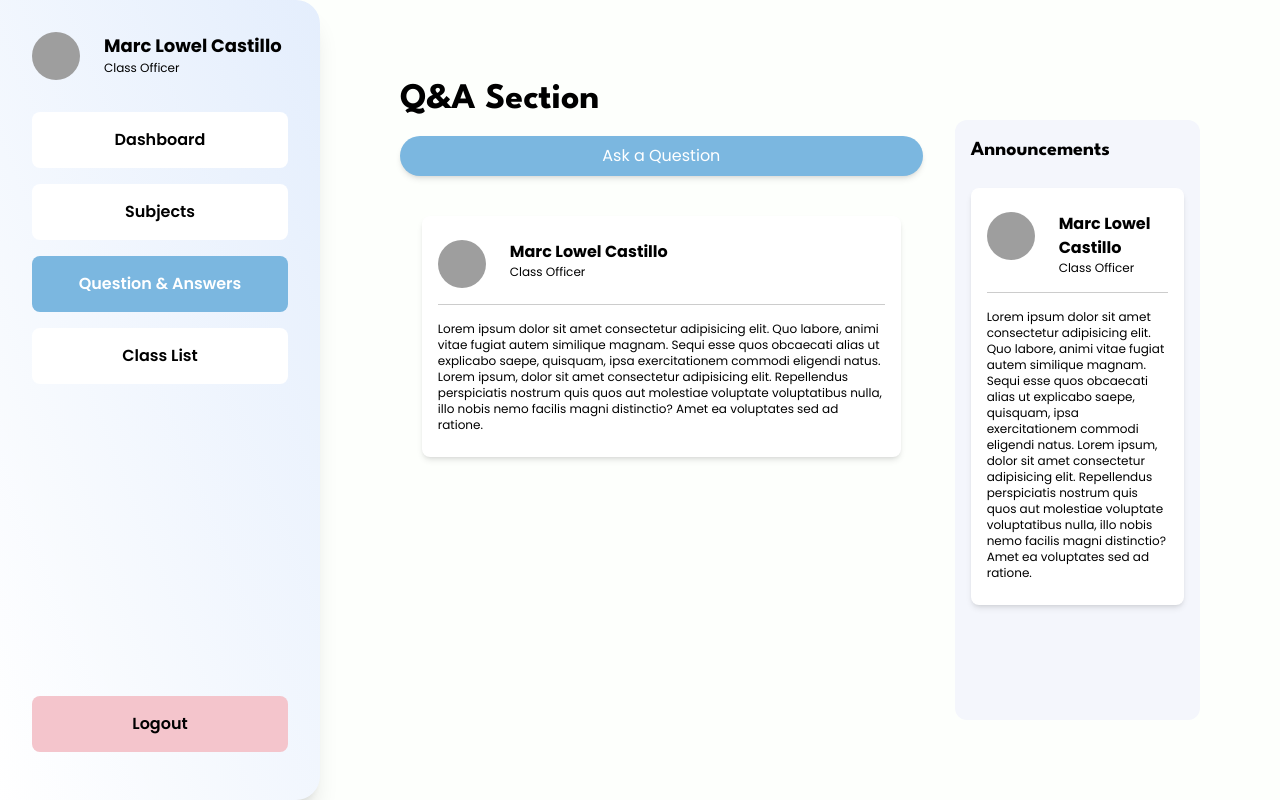
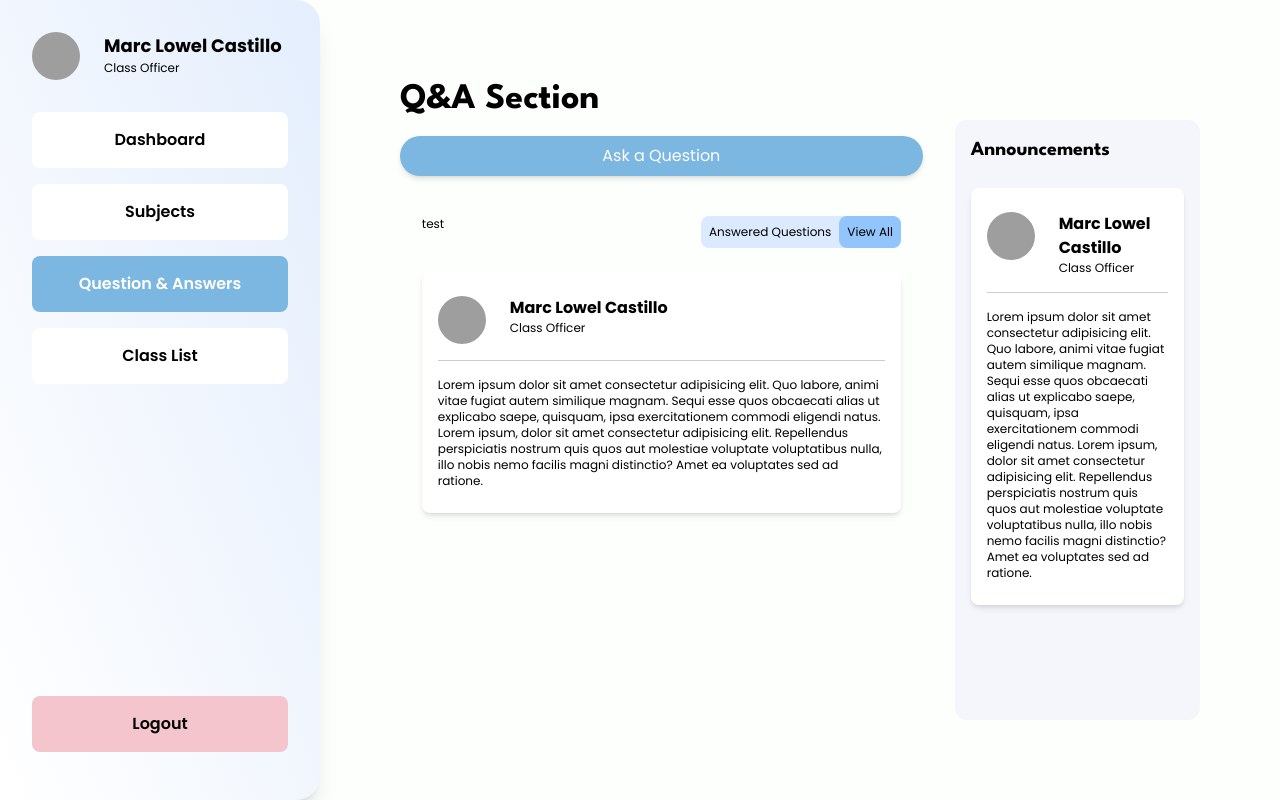
Before and after one commit to mrccastillo/classroom-activity-tracker, a React (Vite) app: page /qa in a window 1280 px wide. Built offline with nearby package versions, Linux system fonts and the light colour scheme; grey boxes are pictures that could not be loaded.

Commit message:
useState -> useReducer in Q%A Section

```diff
--- a/src/components/Sidebar.jsx
+++ b/src/components/Sidebar.jsx
@@ -195,7 +195,7 @@ const Sidebar = ({ activeTab }) => {
           </p>
         </div>
         <button
-          className="sidebar-option w-full bg-[#f4c5cc]"
+          className="sidebar-option w-full bg-[#f4c5cc] hover:bg-[#f4c5cc] "
           onClick={() => {
             navigate("/");
           }}
--- a/src/components/modals/AddQuestionModal.jsx
+++ b/src/components/modals/AddQuestionModal.jsx
@@ -1,6 +1,6 @@
 import React from "react";
 
-const AddQuestionModal = ({ onCloseModal }) => {
+const AddQuestionModal = ({ dispatch }) => {
   return (
     <div className="flex flex-col gap-4 fixed h-[30rem] w-[20rem] p-4 rounded-lg bg-white backdrop-blur-md top-1/2 left-1/2 -translate-x-1/2 -translate-y-1/2 border-black border-[1px] overflow-hidden">
       <h2 className="text-center">Ask a Question</h2>
@@ -31,7 +31,7 @@ const AddQuestionModal = ({ onCloseModal }) => {
       </div>
       <div
         className="absolute top-0 right-0 p-4 cursor-pointer "
-        onClick={onCloseModal}
+        onClick={() => dispatch({ type: "TOGGLE_QUESTION_MODAL" })}
       >
         X
       </div>
--- a/src/pages/QuestionsAnswers.jsx
+++ b/src/pages/QuestionsAnswers.jsx
@@ -1,12 +1,32 @@
-import { useState } from "react";
+import { useReducer } from "react";
 import Sidebar from "../components/Sidebar";
 import AddQuestionModal from "../components/modals/AddQuestionModal";
 import { useNavigate } from "react-router-dom";
 
+const initialState = {
+  isQuestionsModalOpen: false,
+  filterStatus: "View All",
+  questions: null,
+};
+
+function reducer(state, action) {
+  switch (action.type) {
+    case "TOGGLE_QUESTION_MODAL":
+      return { ...state, isQuestionsModalOpen: !state.isQuestionsModalOpen };
+
+    case "TOGGLE_FILTER_STATUS":
+      return { ...state, filterStatus: action.payload };
+
+    default:
+      return state;
+  }
+}
+
 const QuestionAndAnswers = (props) => {
   const navigate = useNavigate();
 
-  const [isQuestionsModalOpen, setIsQuestionsModalOpen] = useState(false);
+  const [state, dispatch] = useReducer(reducer, initialState);
+  const { isQuestionsModalOpen, filterStatus } = state;
 
   return (
     <>
@@ -20,12 +40,45 @@ const QuestionAndAnswers = (props) => {
               <button
                 className="w-full p-2 bg-blue-nav mt-4 rounded-full text-white shadow-md  lg:mb-4"
                 onClick={() => {
-                  setIsQuestionsModalOpen(true);
+                  dispatch({ type: "TOGGLE_QUESTION_MODAL" });
                 }}
               >
                 Ask a Question
               </button>
-              <div className=" w-full question md:w-11/12">
+              <div className="mt-6 w-full flex justify-between md:w-11/12">
+                {/* category */}
+                <div className="text-xs">test</div>
+                {/* answered or not */}
+                <div className="bg-blue-100 rounded-lg text-xs">
+                  <button
+                    className={`p-2 rounded-lg ${
+                      filterStatus === "Answered Questions" && "bg-blue-300"
+                    }`}
+                    onClick={() => {
+                      dispatch({
+                        type: "TOGGLE_FILTER_STATUS",
+                        payload: "Answered Questions",
+                      });
+                    }}
+                  >
+                    Answered Questions
+                  </button>
+                  <button
+                    className={`p-2 rounded-lg ${
+                      filterStatus === "View All" && "bg-blue-300"
+                    }`}
+                    onClick={() => {
+                      dispatch({
+                        type: "TOGGLE_FILTER_STATUS",
+                        payload: "View All",
+                      });
+                    }}
+                  >
+                    View All
+                  </button>
+                </div>
+              </div>
+              <div className="w-full question md:w-11/12">
                 {" "}
                 <div
                   className="flex gap-6 mb-4 pb-4 border-b-[1px] border-black/20 cursor-pointer"
@@ -88,13 +141,7 @@ const QuestionAndAnswers = (props) => {
             </div>
           </div>
         </div>
-        {isQuestionsModalOpen && (
-          <AddQuestionModal
-            onCloseModal={() => {
-              setIsQuestionsModalOpen(false);
-            }}
-          />
-        )}
+        {isQuestionsModalOpen && <AddQuestionModal dispatch={dispatch} />}
       </div>
     </>
   );
```
